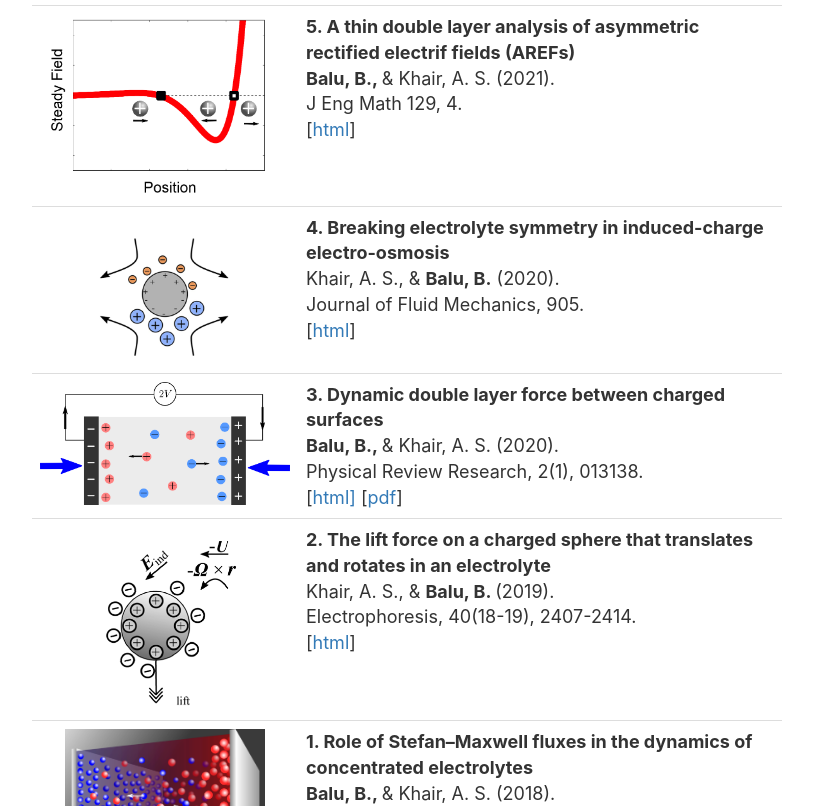
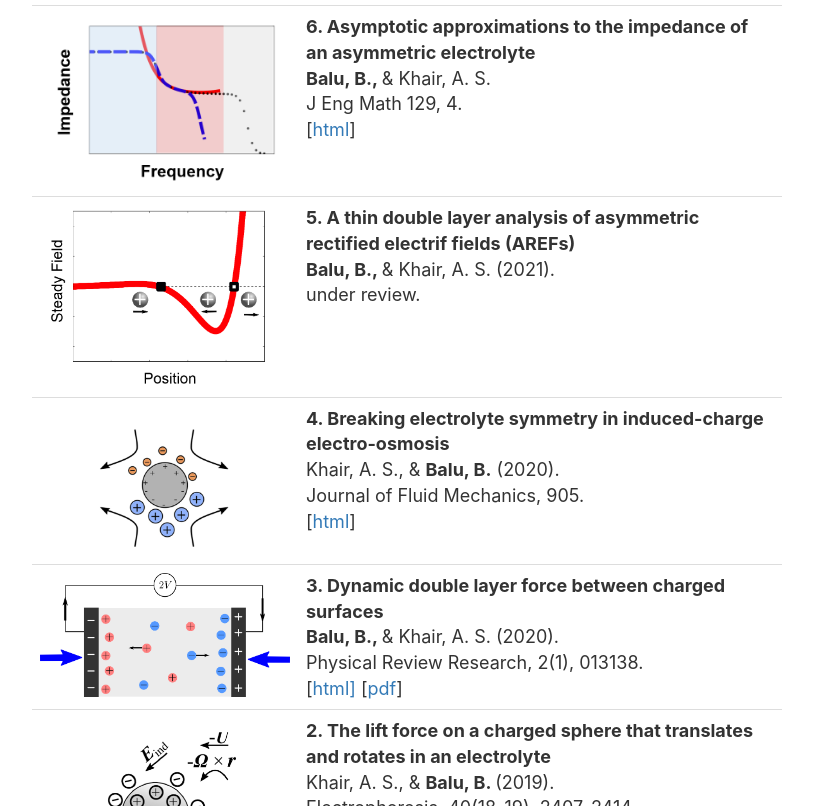
Before and after one commit to bhavyabalu/bhavyabalu.github.io, a website: page index.html in a window 1280 px wide. Shown: the part 1069-1875 px from the top of the page, without its empty margins (239-1052 px from the left). Drawn offline with Linux system fonts and the light colour scheme; files whose address does not match are found by name.

Commit message:
adding the impedance paper

```diff
--- a/index.html
+++ b/index.html
@@ -111,12 +111,21 @@
                     <h1> Publications <a href="https://scholar.google.com/citations?user=7md4HI8AAAAJ&hl=en" target="_blank" rel="noopener noreferrer">
                         <i class="ai ai-google-scholar-square"  style="color:black;"></i></a> </h1>
                         <table class="table">
-                            <tbody><tr>
+                            <tbody>
+                                <tr>
+                                    <td class="col-sm-3"> <img src="impedance-abstract.PNG", alt="impedance abstract", width="250px", class="center"> </td>
+                                    <td><b>6. Asymptotic approximations to the impedance of an asymmetric electrolyte </b> <br>
+                                      <b>Balu, B., </b> & Khair, A. S. <br>
+                                      J Eng Math 129, 4.  <br>
+                                      [<a href = "https://link.springer.com/article/10.1007/s10665-021-10139-x" target="_blank" rel="noopener noreferrer">html</a>]</td>
+                                </tr>
+                            <tr>
                               <td class="col-sm-3"> <img src="aref-abstract.PNG", alt="aref abstract", width="250px", class="center"> </td>
                               <td><b>5. A thin double layer analysis of asymmetric rectified electrif fields (AREFs) </b> <br>
                                 <b>Balu, B., </b> & Khair, A. S. (2021). <br>
-                                J Eng Math 129, 4.  <br>
-                                [<a href = "https://link.springer.com/article/10.1007/s10665-021-10139-x" target="_blank" rel="noopener noreferrer">html</a>]</td>
+                                under review.  <br>
+                                <!-- [<a href = "https://link.springer.com/article/10.1007/s10665-021-10139-x" target="_blank" rel="noopener noreferrer">html</a>] -->
+                            </td>
                             </tr>
                             <tr>
                               <td class="col-sm-3"> <a href="https://www.cambridge.org/core/journals/journal-of-fluid-mechanics/article/breaking-electrolyte-symmetry-in-inducedcharge-electroosmosis/FAC4D38EC4742E539AF9AAE39DF6FE5E/core-reader" target="_blank" rel="noopener noreferrer"> <img src="iceo-abstract.PNG", alt="iceo abstract", width="250px", class="center"> </a> </td>
```
Also changed, not shown: impedance-abstract.PNG (added).
